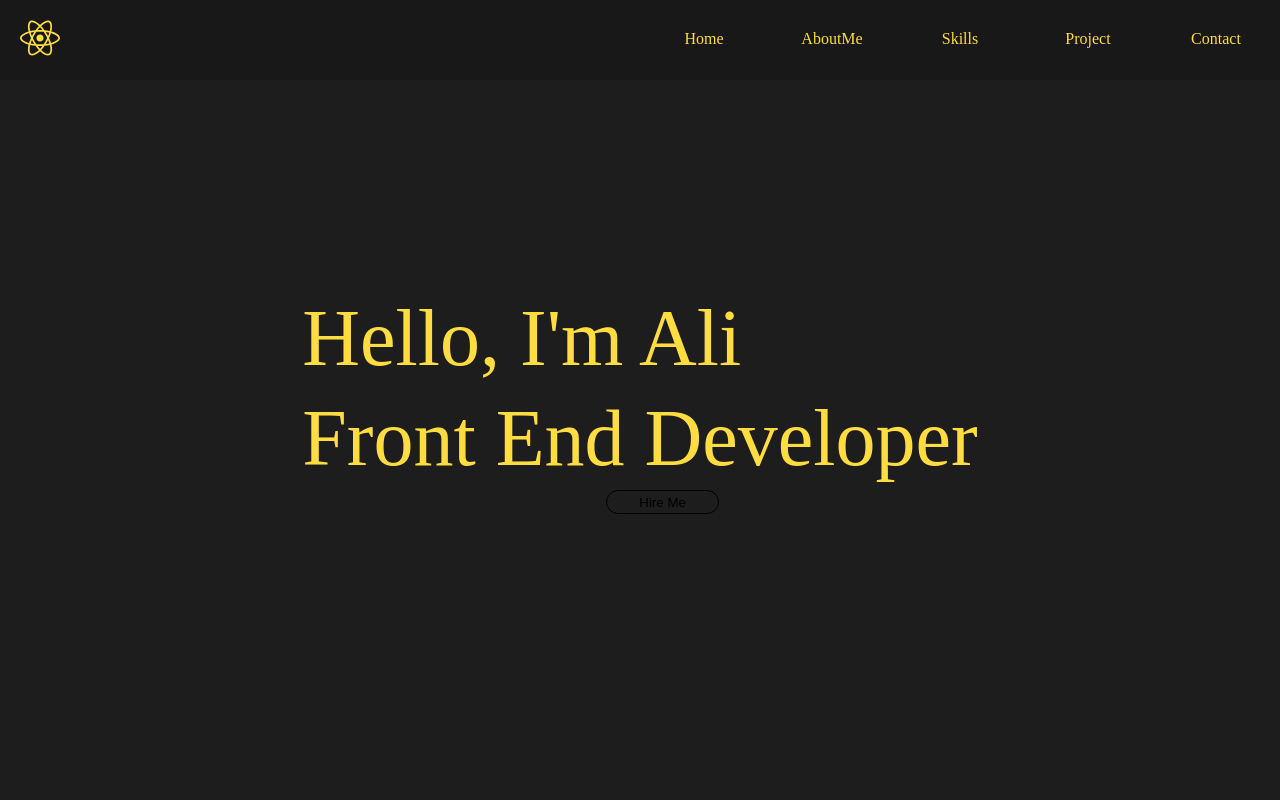
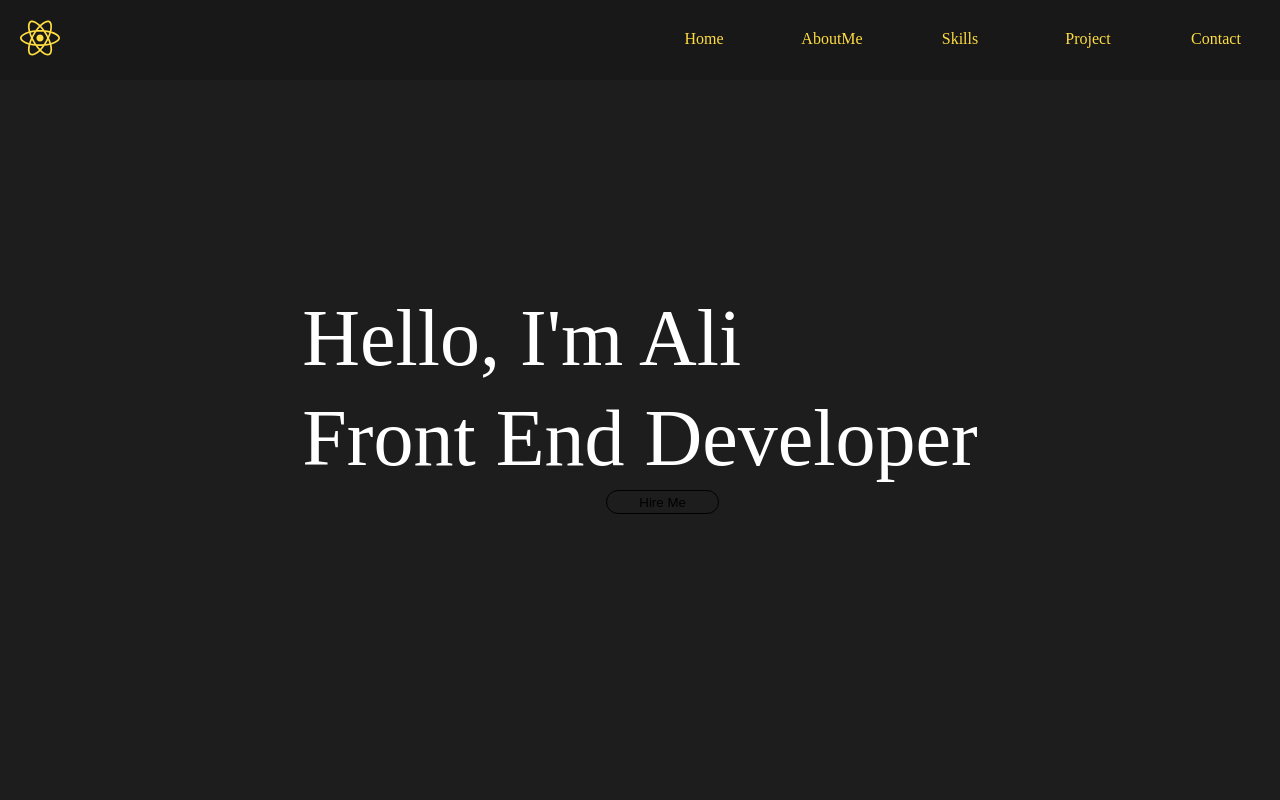
Before and after one commit to adfqfq12xc/AliPortfolio, a React (Create React App) app: page / in a window 1280 px wide. Shown: the top 800 px of the page. Built offline with nearby package versions, Linux system fonts and the light colour scheme.

Commit message:
Update styles.scss

```diff
--- a/src/component/home/styles.scss
+++ b/src/component/home/styles.scss
@@ -9,7 +9,7 @@
 }
 .homecontainer{
    h1{
-    color: var(--maincolor);
+
     margin: 0px;
     font-size: 8rem;
     font-weight: 500;
```
